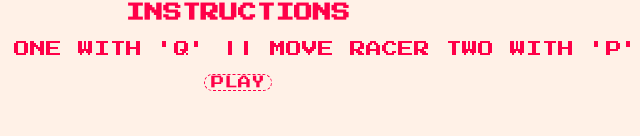
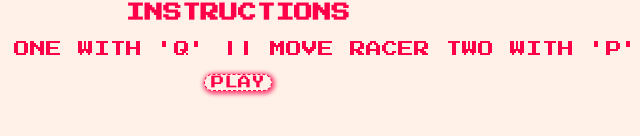
Before and after one commit to Mazkid21/racer-game, a plain HTML site: page index.html in a window 1280 px wide. Shown: the part 250-386 px from the top of the page, 402-1042 px from the left. Drawn offline with nearby package versions, Linux system fonts and the light colour scheme.

Commit message:
adding box shadow to button

```diff
--- a/style-landing.css
+++ b/style-landing.css
@@ -16,4 +16,5 @@ button {
 	border-radius: 15px;
 	text-align: center;
 	border: 1px dashed #FF0048;
+	box-shadow: 1px 1px 4px 2px rgba(255,0,72,0.72);
 }
```
